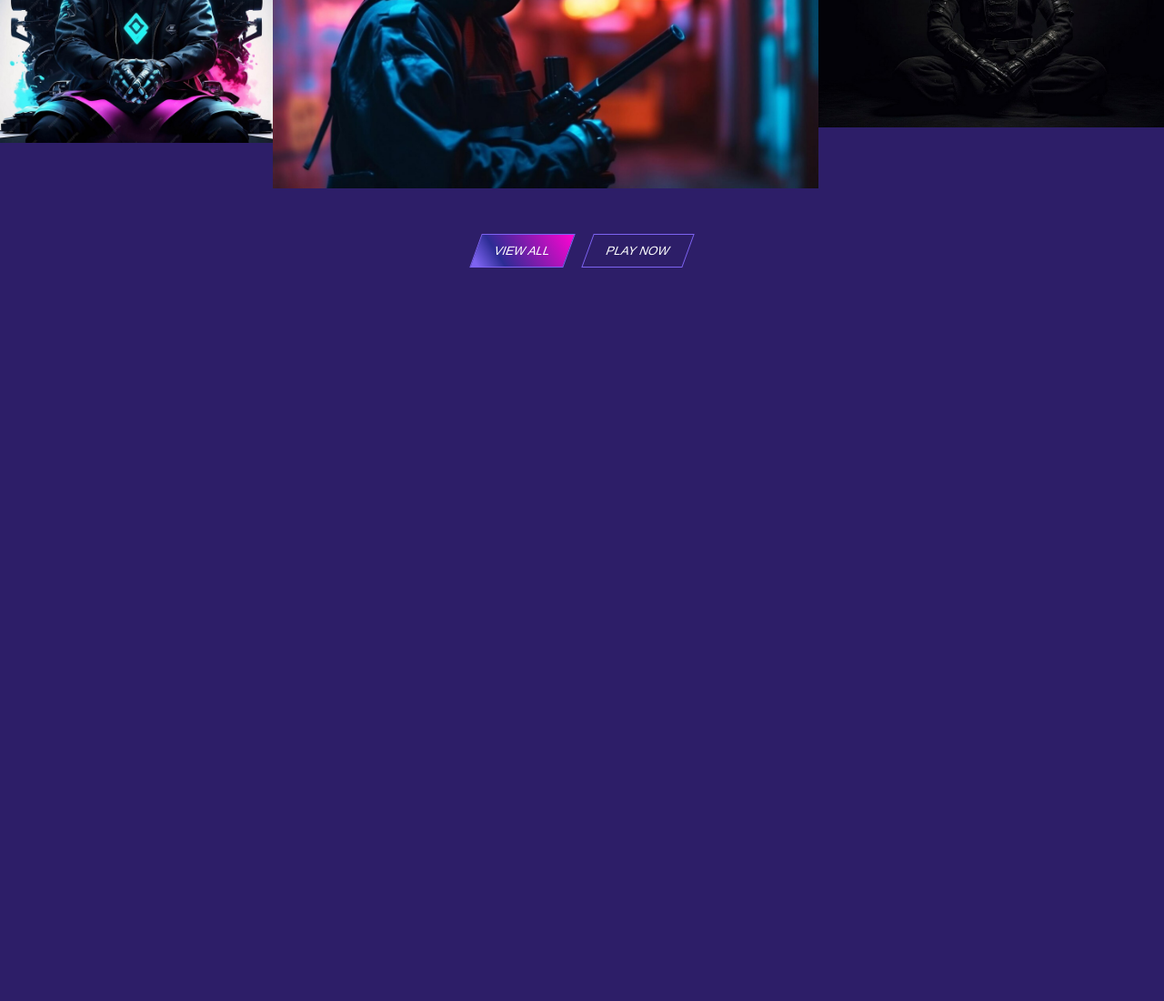
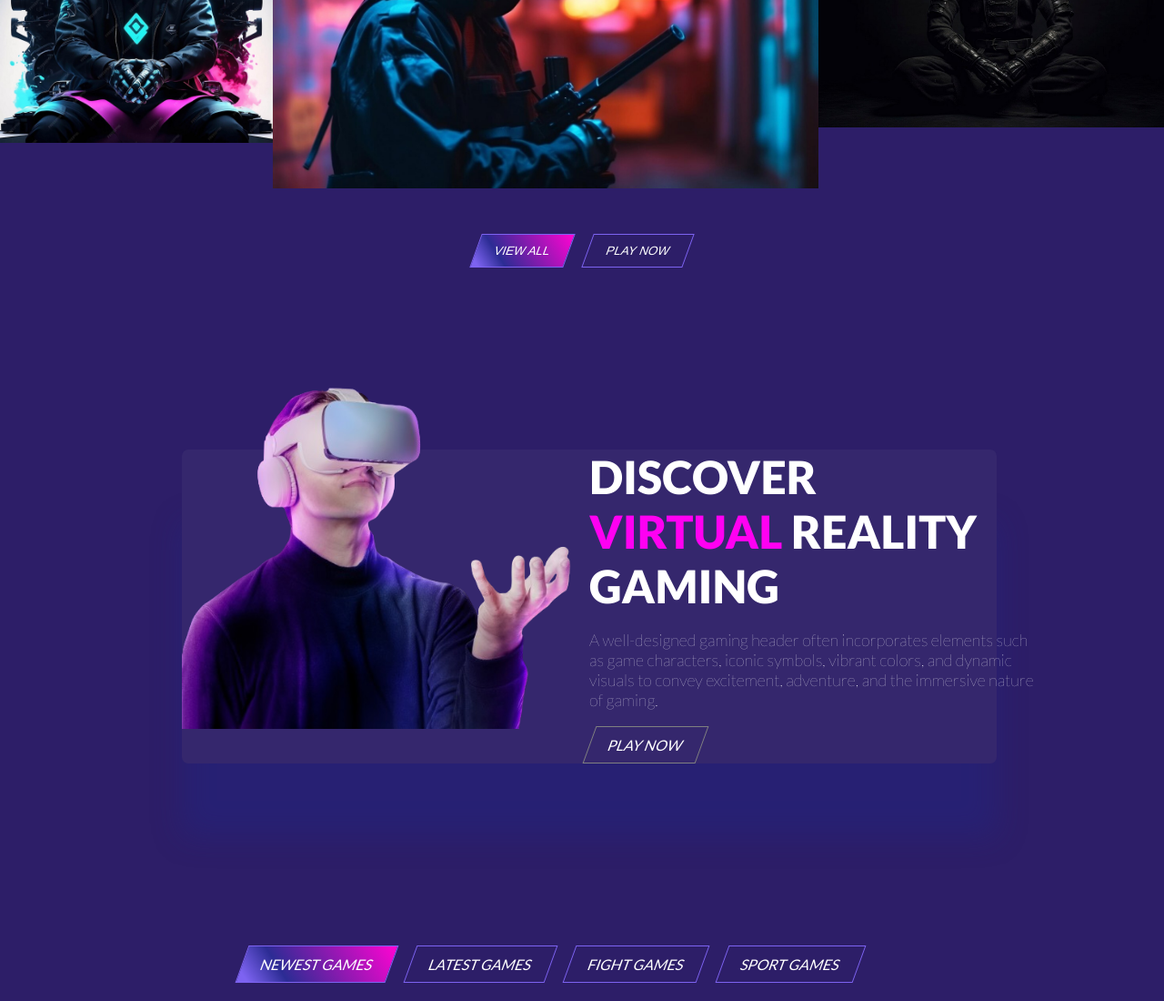
Before and after one commit to philocalist9/landingpage, a plain HTML site: page index.html in a window 1280 px wide. Shown: the part 1411-2511 px from the top of the page at 91% size. Before the commit the page ends 1705 px from the top, so only its background shows below. Drawn offline with Linux system fonts and the light colour scheme.

Commit message:
new section

```diff
--- a/index.html
+++ b/index.html
@@ -103,6 +103,31 @@
                 <button class="btn"> PLAY NOW</button>
             </div>
         </section>
+
+        <!-- discover section  -->
+
+        <section class="discover-section">
+            <div class="discover-card">
+                <img src="./gaming6.png" alt="gaming6" width="500PX">
+                <div class="discover-card-details">
+                    <p class="big-text">DISCOVER <br/> <span class="gradient-text">
+                        VIRTUAL
+                    </span>REALITY <br/>GAMING</p>
+                    <p class="section-description">A well-designed gaming header often incorporates elements such as game characters, iconic symbols, vibrant colors, and dynamic visuals to convey excitement, adventure, and the immersive nature of gaming.</p>
+                    <div class="discover-card-details-btn">PLAY NOW</div>
+                </div>
+            </div>
+
+        </section>
+
+        <!-- demo card section  -->
+
+        <section class="demo-card-section">
+            <buttton class="btn btn1"> NEWEST GAMES</buttton>
+            <buttton class="btn">LATEST GAMES</buttton>
+            <buttton class="btn">FIGHT GAMES</buttton>
+            <buttton class="btn">SPORT GAMES</buttton>
+        </section>
     </main>
 
 </body>
--- a/style.css
+++ b/style.css
@@ -163,3 +163,42 @@ body {
     height: 400px;
 
 }
+.discover-section {
+    width: 70%;
+    margin: 200px ;
+}
+
+.discover-section .discover-card {
+    display: flex;
+    justify-content:flex-start;
+    align-items: center;
+    color: white;
+    border: 2px #ffffff40;
+    border-radius: 7px;
+    background: #35276d;
+    backdrop-filter: blur(4px);
+    box-shadow: 0 80px 32px 0 rgb(31, 38, 135, 0.37);
+}
+.discover-section .discover-card img {
+    margin-top: -70px;
+    width: 50%;
+    align-self: self-start;
+}
+.discover-card-details .big-text {
+    font-size: 50px;
+    font-weight: 900;
+    margin: 0;
+}
+.discover-card-details-btn {
+    width: fit-content;
+    border: 1px solid gray;
+    padding: 10px 20px;
+    transform: skewX(-20deg);
+}
+.demo-card-section {
+    width: 60%;
+    margin: 20px auto;
+    align-items: center;
+    display: flex;
+    flex-direction: row;
+}
```
Also changed, not shown: gaming6.png (added).
